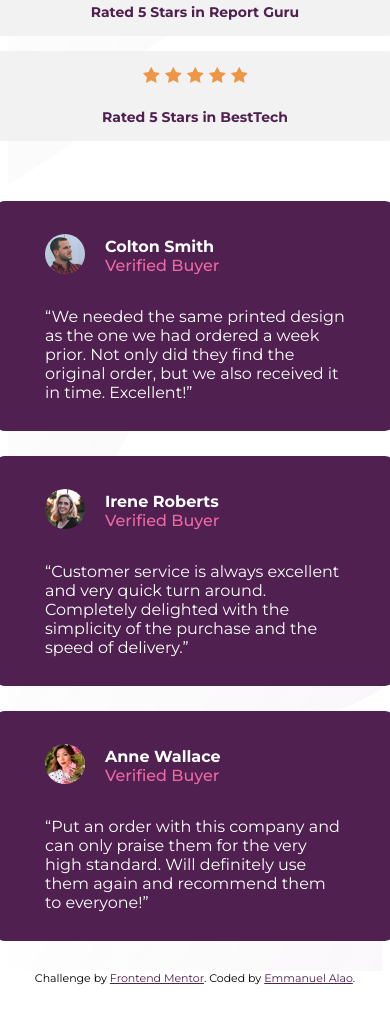
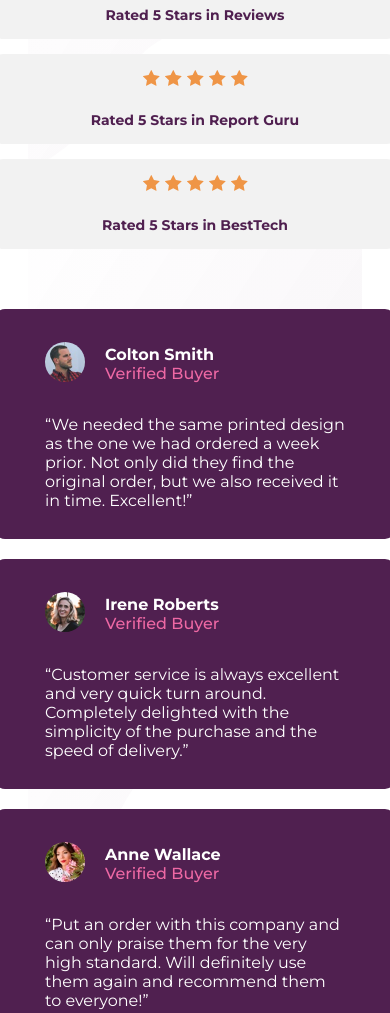
Before and after one commit to Manuel928/social-proof-section-challenge, a plain HTML site: page index.html in a window 390 px wide. Shown: the part 518-1531 px from the top of the page. Drawn offline with Linux system fonts and the light colour scheme.

Commit message:
add margin for mobile screens

```diff
--- a/styles.css
+++ b/styles.css
@@ -21,6 +21,7 @@ section {
 @media(max-width: 768px) {
     section {
         padding: 10px 50px;
+        margin: 0px 20px;
     }
     .testimonial {
         flex-direction: column;
@@ -44,7 +45,7 @@ section {
     }
     .testimonial-contents {
         flex-direction: column !important;
-        gap: 5px !important;
+        gap: 0px !important;
     }
     .testimonial-card {
         width: 300px !important;
```
